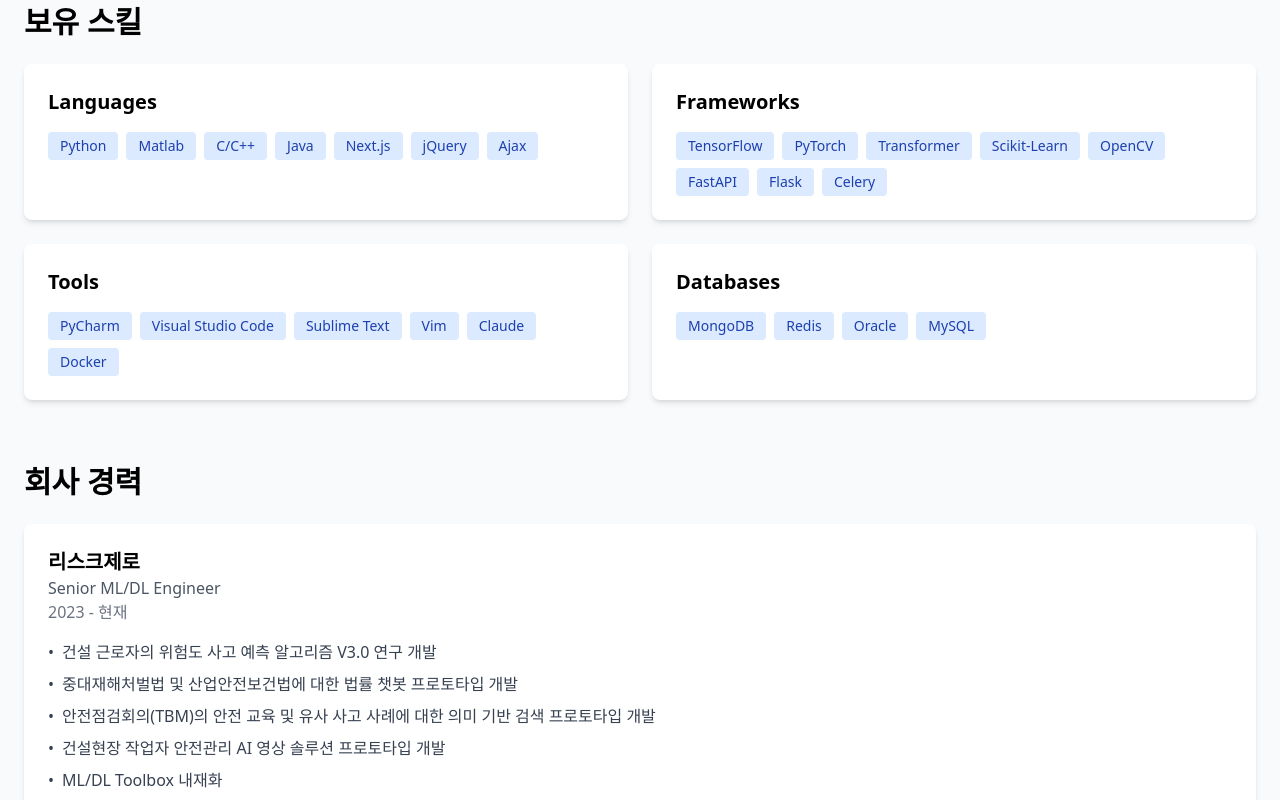
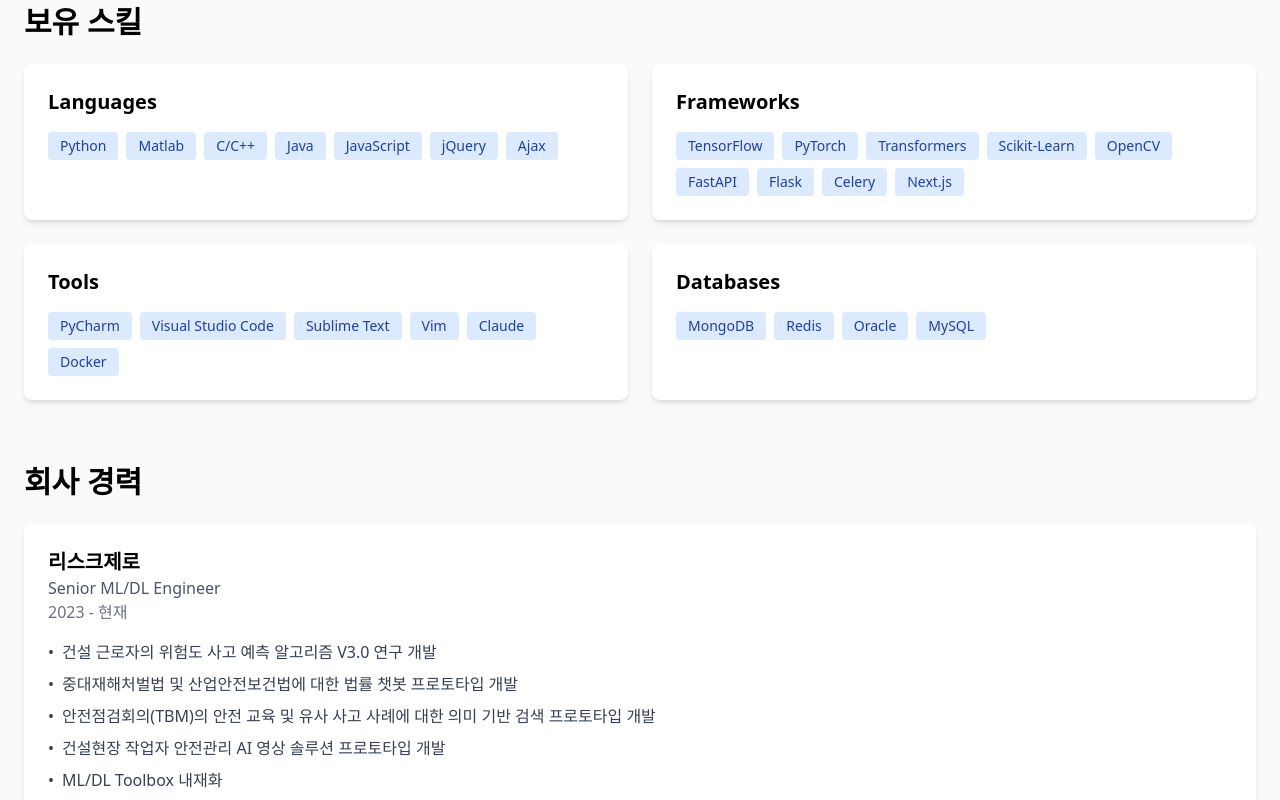
Before and after one commit to duck3244/portfolio, a Next.js app: page /portfolio/ in a window 1280 px wide. Shown: the part 1020-1820 px from the top of the page. Built offline with nearby package versions, Linux system fonts and the light colour scheme.

Commit message:
Typo correction
Typo correction of skill and project

```diff
--- a/src/data/projects.ts
+++ b/src/data/projects.ts
@@ -32,8 +32,9 @@
       ],
       technologies: [
         "Python",
+        "JavaScript",
         "Tensorflow",
-        "Transformer",
+        "Transformers",
         "Scikit-Learn",
         "FastAPI",
         "Celery",
@@ -67,8 +68,8 @@
       ],
       technologies: [
         "Python",
-        "Transformer",
         "Pytorch",
+        "Transformers",
         "FAISS",
         "Streamlit",
         "CUDA"
@@ -92,8 +93,8 @@
       ],
       technologies: [
         "Python",
-        "Transformer",
         "Pytorch",
+        "Transformers",
         "FAISS",
         "Streamlit",
         "CUDA"
--- a/src/data/skills.ts
+++ b/src/data/skills.ts
@@ -1,7 +1,7 @@
 // src/data/skills.ts
 export const skills = {
-    languages: ["Python", "Matlab", "C/C++", "Java", "Next.js", "jQuery", "Ajax"],
-    frameworks: ["TensorFlow", "PyTorch", "Transformer", "Scikit-Learn", "OpenCV", "FastAPI", "Flask", "Celery"],
+    languages: ["Python", "Matlab", "C/C++", "Java", "JavaScript", "jQuery", "Ajax"],
+    frameworks: ["TensorFlow", "PyTorch", "Transformers", "Scikit-Learn", "OpenCV", "FastAPI", "Flask", "Celery", "Next.js"],
     tools: ["PyCharm", "Visual Studio Code", "Sublime Text", "Vim", "Claude", "Docker"],
     databases: ["MongoDB", "Redis", "Oracle", "MySQL"]
   };
```
